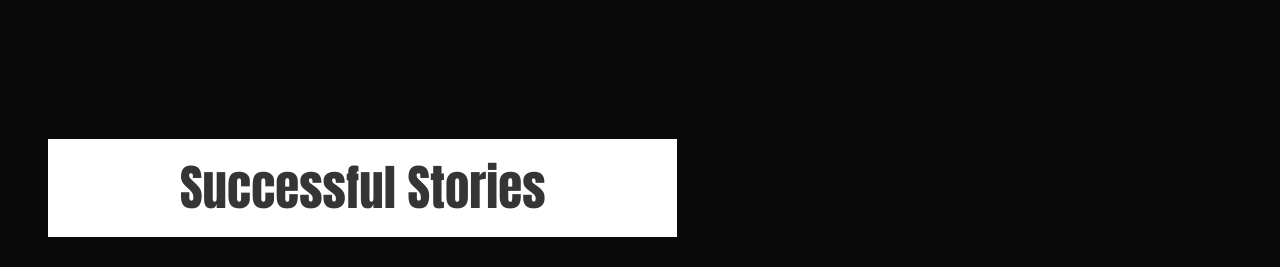
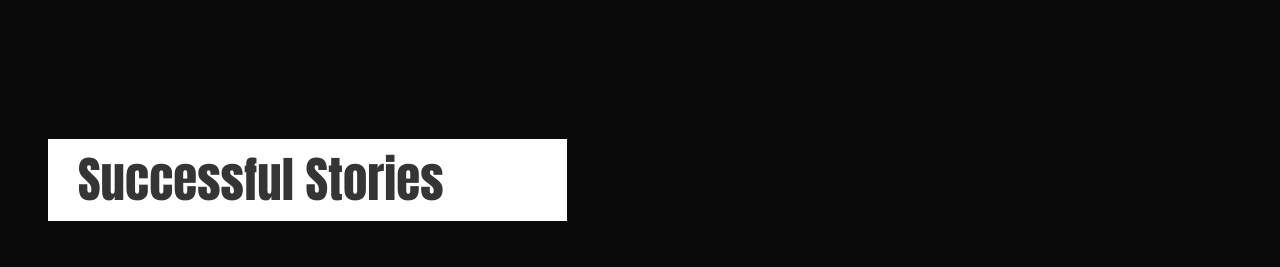
Before and after one commit to ReportforthisMonth/For-20fitnation, a React (Vite) app: page / in a window 1280 px wide. Shown: the part 2720-2987 px from the top of the page. Built offline with nearby package versions, Linux system fonts and the light colour scheme; grey boxes are pictures that could not be loaded; a web font is replaced by a local one.

Commit message:
Refine Successful Stories title styling
cgen-b57a958e41bc4fbf89793d9b413807e8

```diff
--- a/client/pages/Index.tsx
+++ b/client/pages/Index.tsx
@@ -151,7 +151,7 @@ export default function Index() {
       <section className="w-full bg-gym-dark py-12 md:py-16 lg:py-20">
         <div className="max-w-[1440px] mx-auto px-4 md:px-8 lg:px-12 flex flex-col justify-center items-start">
           <div className="flex items-center gap-3 md:gap-4 mb-8 md:mb-12">
-            <h2 className="text-white text-[32px] md:text-[40px] lg:text-[49px] font-heading overflow-hidden bg-white text-center rounded-none py-2 px-12 md:px-32 border-4 border-white mr-[-4px]" style={{ color: 'rgb(53, 53, 53)' }}>
+            <h2 className="text-[32px] md:text-[40px] lg:text-[49px] font-heading text-center border-4 border-white" style={{ color: 'rgb(53, 53, 53)', backgroundColor: 'rgba(255, 255, 255, 1)', overflow: 'hidden', marginRight: '-4px', padding: '0 120px 0 26px' }}>
               Successful Stories
             </h2>
           </div>
```
